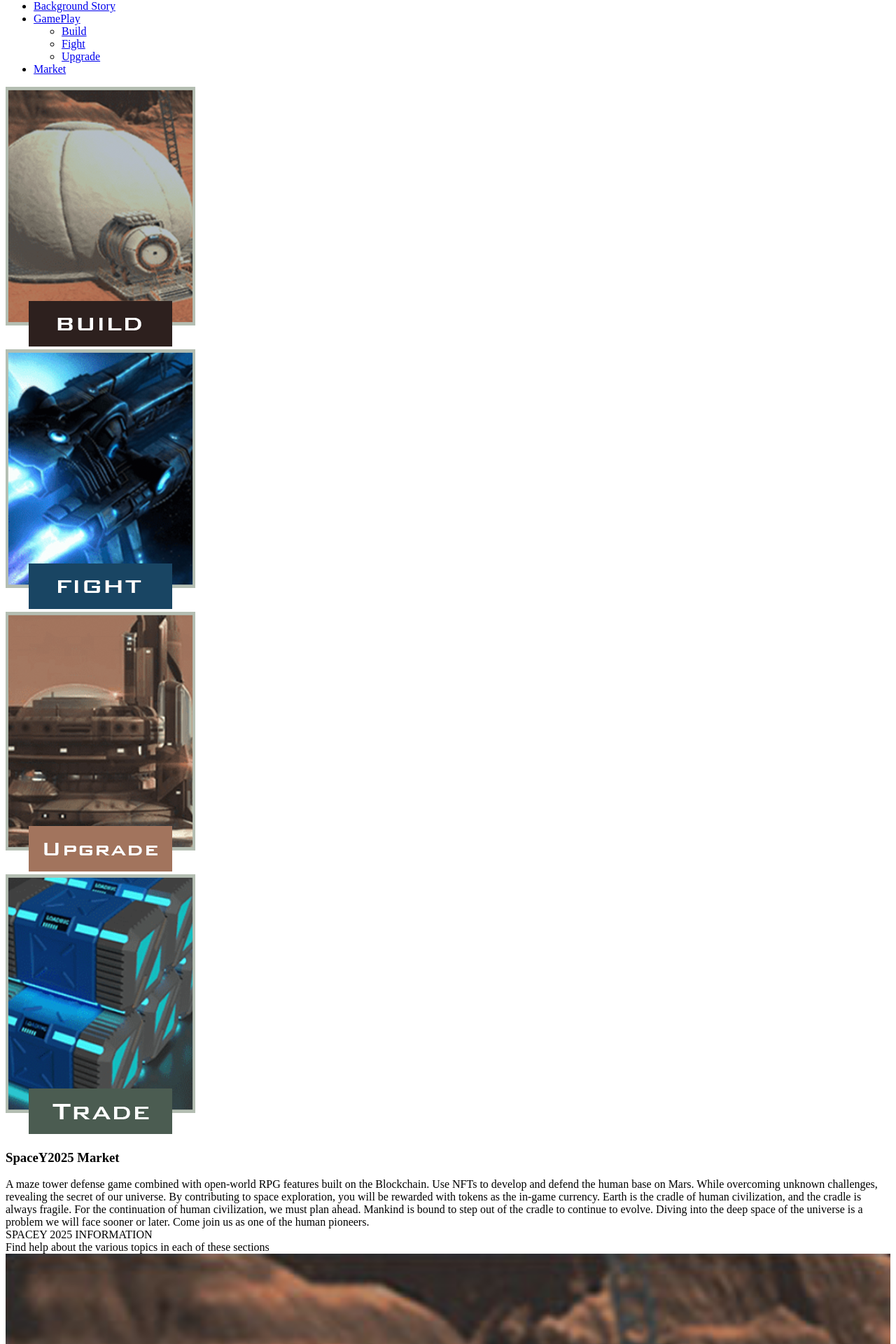
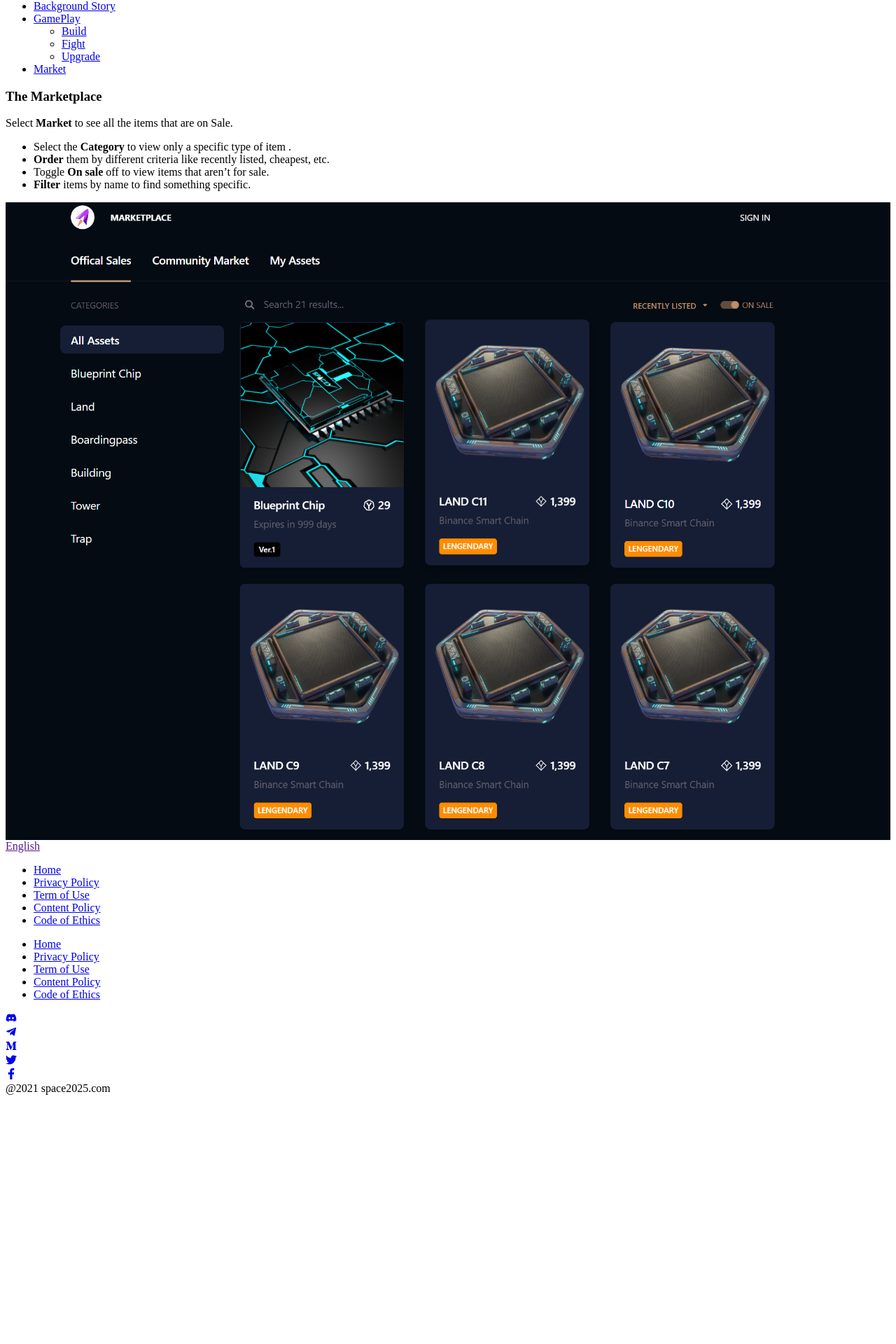
Before and after one commit to blockfishio/spaceymainpage, a Next.js app: page /info/market in a window 1280 px wide. Shown: the part 240-2160 px from the top of the page at 70% size. After the commit the page ends 1812 px from the top, so only its background shows below. Built offline with nearby package versions, Linux system fonts and the light colour scheme.

Commit message:
update market place

```diff
--- a/pages/info/market.tsx
+++ b/pages/info/market.tsx
@@ -3,120 +3,37 @@
 import Link from 'next/link'
 import SideMenu from '../../components/info/SideMenu'
 import withLayout from '../../hocs/withLayout'
-import buildImage from '../../public/images/ic_build@2x.png'
-import fightImage from '../../public/images/ic_fight@2x.png'
-import tradeImage from '../../public/images/ic_trade_info@2x.png'
-import upgradeImage from '../../public/images/ic_upgrade@2x.png'
-import exploreSmall from '../../public/images/explore_small.png'
-import infoImage1 from '../../public/images/mobile_info_1.png'
-import infoImage2 from '../../public/images/mobile_info_2.png'
-import infoImage3 from '../../public/images/mobile_info_3.png'
-import infoImage4 from '../../public/images/mobile_info_4.png'
+import marketPlaceImage from '../../public/images/marketplace.png'
 
 const Info: NextPage = () => {
   return (
     <div>
-      <div className="grid grid-cols-1 md:grid-cols-4 container mx-auto mt-10  md:mt-28 ">
-          <SideMenu active="market" />
-          <div className="md:col-span-3 hidden md:block">
-                <div className="flex flex-row gap-4 justify-between">
+    <div className="grid md:grid-cols-4 container mx-auto mt-10 md:mt-28">
+        <SideMenu active="build" toggle={false} />
+        <div className="col-span-3 p-5 md:p-0">
+              <div className="flex flex-col gap-4 justify-between">
+                  <h3 className=" text-4xl py-4 font-bankgothic">The Marketplace </h3>
+                  <div>
+                     <div>
+                       Select <b>Market</b> to see all the items that are on Sale.
 
-                  <div className="">
-                      <Image src={buildImage} />
-                  </div>
-
-                  <div>
-                      <Image src={fightImage} />
-                  </div>
-
-                  <div>
-                      <Image src={upgradeImage} />
-                  </div>
-
-                  <div>
-                      <Image src={tradeImage} />
-                  </div>
-
-                </div>
-          </div>
-      </div>
-      {/** desktop version  */}
-      <div className="hidden md:block">
-        <div className="gradientBackgroundLx mt-10 md:mt-20">
-          <div className="container mx-auto grid grid-cols-1 md:grid-cols-4">
-              <div>
-
+                        <ul className="list-disc pl-5">
+                          <li className="mt-5 mb-5">Select the <b>Category</b> to view only a specific type of item .</li>
+                          <li className="mb-5"><b>Order</b> them by different criteria like recently listed, cheapest, etc.</li>
+                          <li className="mb-5">Toggle <b>On sale</b> off to view items that aren’t for sale.</li>
+                          <li className="mb-5"><b>Filter</b> items by name to find something specific.</li>
+                        </ul>
+                     </div>
+                   </div>
               </div>
-              <div className="md:col-span-3">
-              <h3 className="font-bankgothic text-4xl py-4"> SpaceY2025 Market</h3>
+              <div className="block mt-10">
+                  <Image src={marketPlaceImage} layout="responsive" />
               </div>
-          </div>
-        </div>
-        <div>
-          <div className="container mx-auto grid grid-cols-1 md:grid-cols-4 mt-10">
-              <div>
-
-              </div>
-              <div className="md:col-span-3">
-              A maze tower defense game combined with open-world RPG features built on the Blockchain. Use NFTs to develop and defend the human base on Mars. While overcoming unknown challenges, revealing the secret of our universe.
-By contributing to space exploration, you will be rewarded with tokens as the in-game currency.
-Earth is the cradle of human civilization, and the cradle is always fragile. For the continuation of human civilization, we must plan ahead. Mankind is bound to step out of the cradle to continue to evolve. Diving into the deep space of the universe is a problem we will face sooner or later.
-Come join us as one of the human pioneers.
- {/* <div className="float-right pl-2 pt-5" >
-                        <Image src={exploreSmall}  className="float-right" width="400" height="350"/>
-                        </div> */}
-
-                  </div>
-          </div>
-        </div>
-      </div>
-
-        {/** mobile version  */}
-        <div className="flex flex-col md:hidden gap-y-10 justify-center mt-20 ">
-           <div className="font-bankgothic text-3xl text-center tracking-wide">
-              SPACEY 2025 INFORMATION
-           </div>
-           <div className="opacity-90 text-center px-5">
-                Find help about the various topics in each of these sections
-           </div>
-           <div>
-             <div className="grid grid-cols-2 gap-5 px-5">
-               <div >
-                 <Link href="/info">
-                  <Image className="rounded-xl" src={infoImage1} layout="responsive" />
-                  </Link>
-
-                  <div className="opacity-90 mt-4">Home</div>
-                  <div className="opacity-70 text-sm">General info for players</div>
-               </div>
-               <div>
-               <Link href="/info">
-                <Image className="rounded-xl" src={infoImage2} layout="responsive"/>
-               </Link>
-               <div className="opacity-90 mt-4">Background Story</div>
-                  <div  className="opacity-70 text-sm">Read interesting stories behind this game.</div>
-               </div>
-             </div>
-             <div className="grid grid-cols-2 mt-10  gap-5 px-5">
-              <div>
-              <Link href="/info/build">
-                 <Image className="rounded-xl" src={infoImage3} layout="responsive"/>
-              </Link>
-                  <div className="opacity-90 mt-4">Gameplay</div>
-                  <div  className="opacity-70 text-sm">Learn some basic playing techniques</div>
-              </div>
-              <div>
-              <Link href="/info">
-                <Image className="rounded-xl" src={infoImage4} layout="responsive"/>
-              </Link>
-                  <div className="opacity-90 mt-4" >Trade</div>
-                  <div className="opacity-70 text-sm">Learn how to trade exclusive tokens.</div>
-              </div>
-             </div>
-           </div>
         </div>
     </div>
 
+
+  </div>
   )
 }
 
```
Also changed, not shown: public/images/marketplace.png (added).
